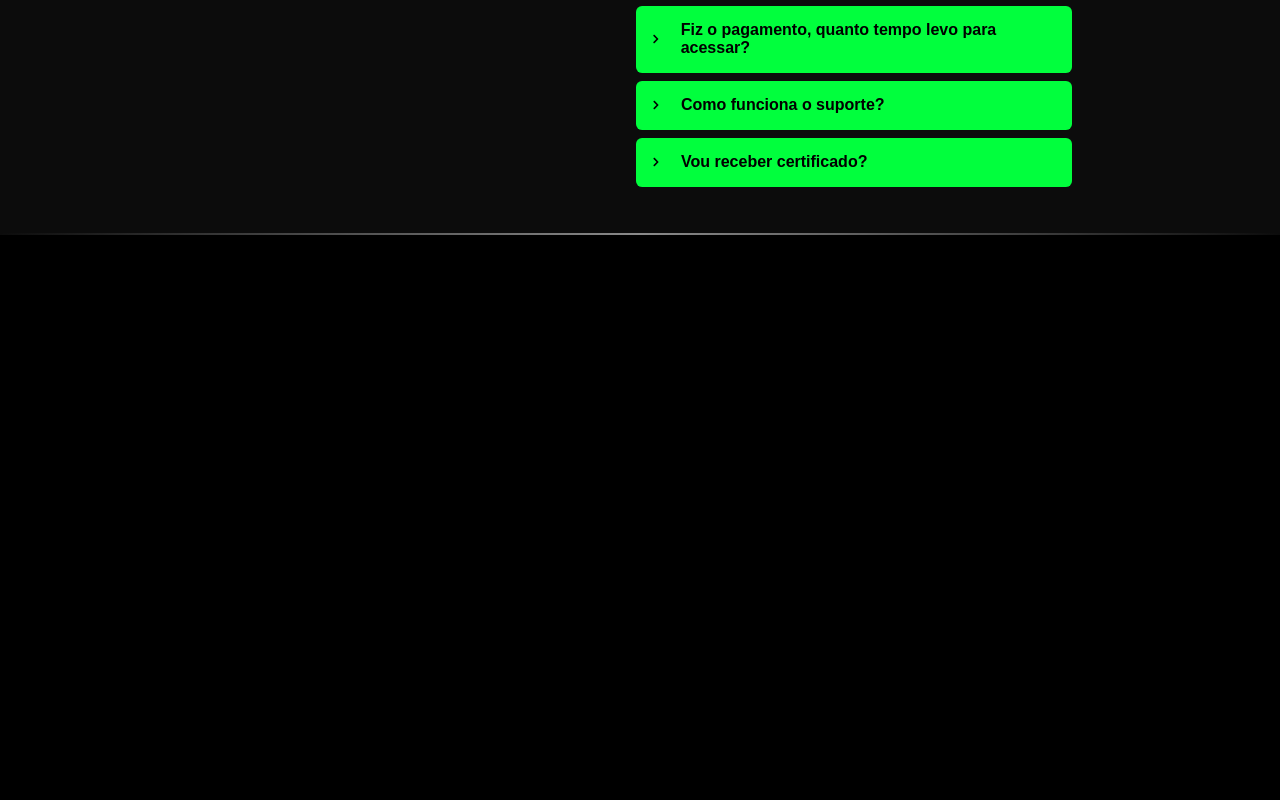
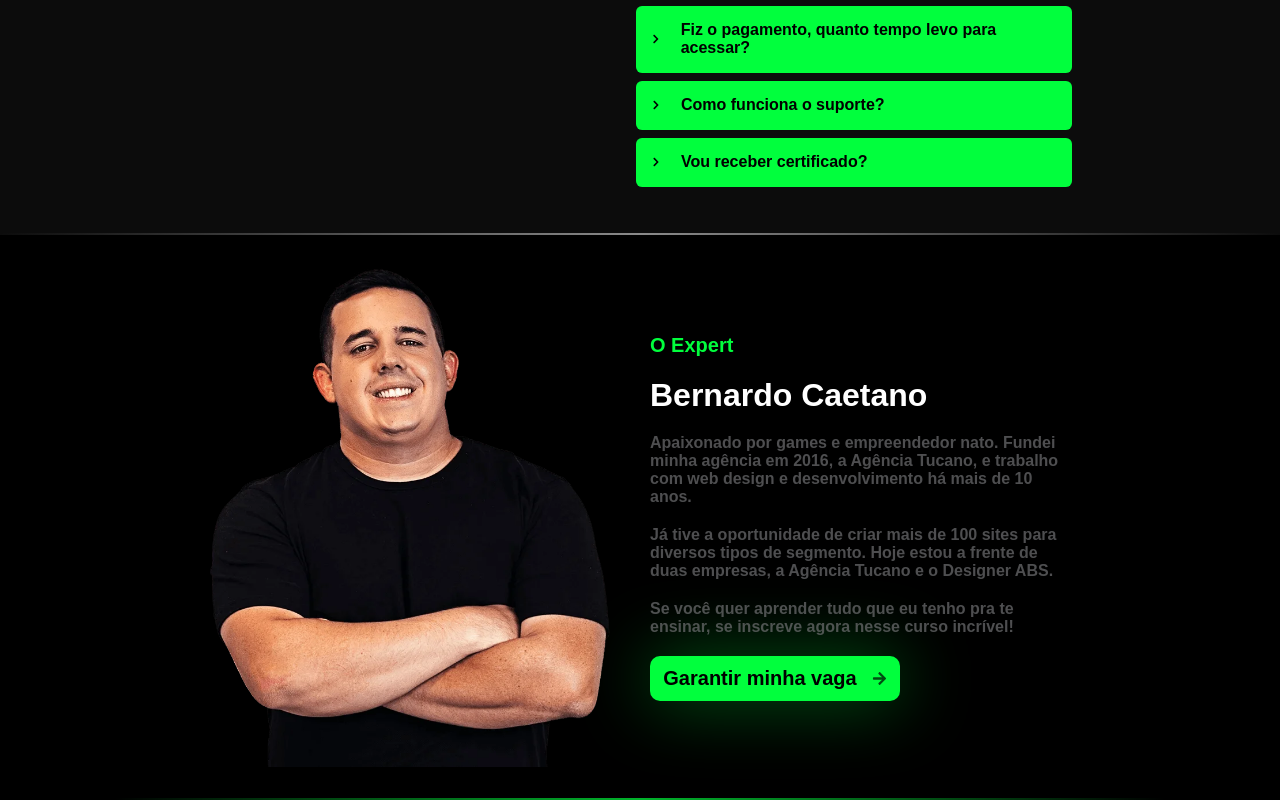
Before and after one commit to Tiago-Silva/cell-phone-maintenance, a Next.js app: page / in a window 1280 px wide. Shown: the part 5159-5959 px from the top of the page. Before the commit the page ends 5394 px from the top, so only its background shows below. Built offline with nearby package versions, Linux system fonts and the light colour scheme.

Commit message:
refactor: using new section

```diff
--- a/src/app/page.tsx
+++ b/src/app/page.tsx
@@ -7,6 +7,7 @@ import Bonus from "@/app/components/bonus/bonus";
 import Price from "@/app/components/price/price";
 import Guarantee from "@/app/components/guarantee/guarantee";
 import Questions from "@/app/components/questions/questions";
+import About from "@/app/components/about/about";
 
 export default function Home() {
   return (
@@ -20,6 +21,7 @@ export default function Home() {
           <Price />
           <Guarantee />
           <Questions />
+          <About />
       </main>
     </div>
   );
```
